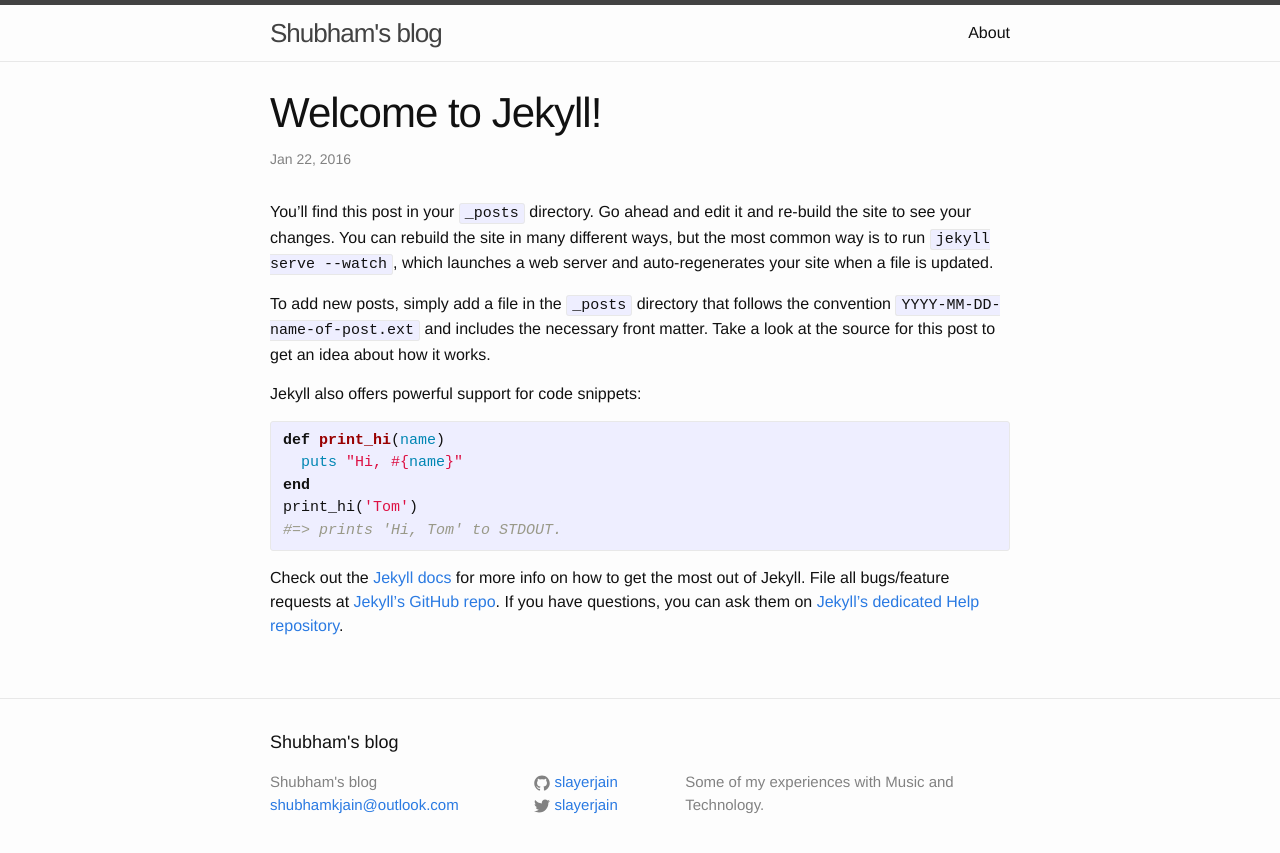
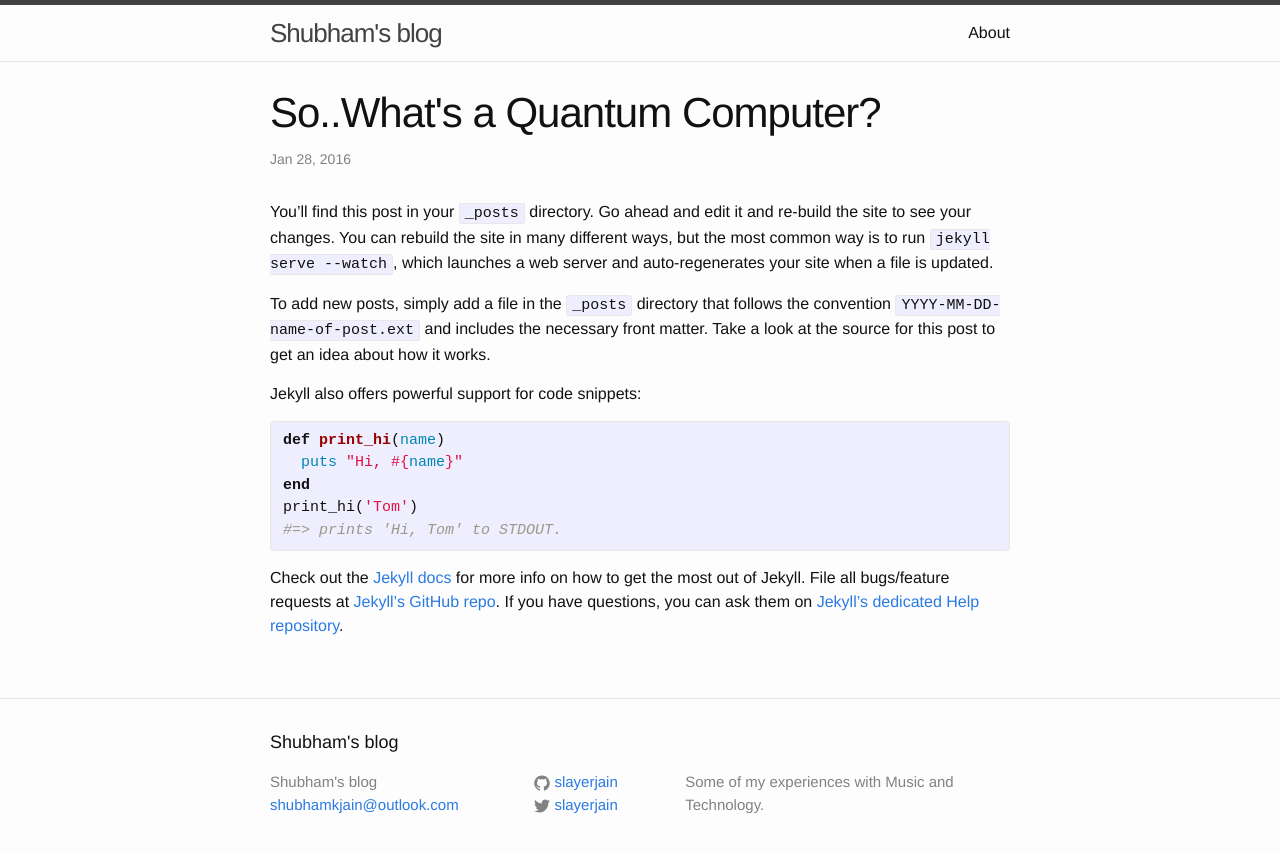
Before and after one commit to slayerjain/myblog, a Jekyll site: the page built from _posts/2016-01-28-Blog.markdown, in a window 1280 px wide. Shown: the top 853 px of the page. Built offline with Jekyll 4.4.1, drawn with Linux system fonts in a browser that asks for light colours.

Commit message:
New Post

```diff
--- a/_posts/2016-01-28-Blog.markdown
+++ b/_posts/2016-01-28-Blog.markdown
@@ -1,7 +1,7 @@
 ---
 layout: post
-title:  "Welcome to Jekyll!"
-date:   2016-01-22 00:54:16
+title:  "So..What's a Quantum Computer?"
+date:   2016-01-28 10:00:16
 categories: jekyll update
 ---
 You’ll find this post in your `_posts` directory. Go ahead and edit it and re-build the site to see your changes. You can rebuild the site in many different ways, but the most common way is to run `jekyll serve --watch`, which launches a web server and auto-regenerates your site when a file is updated.
```
